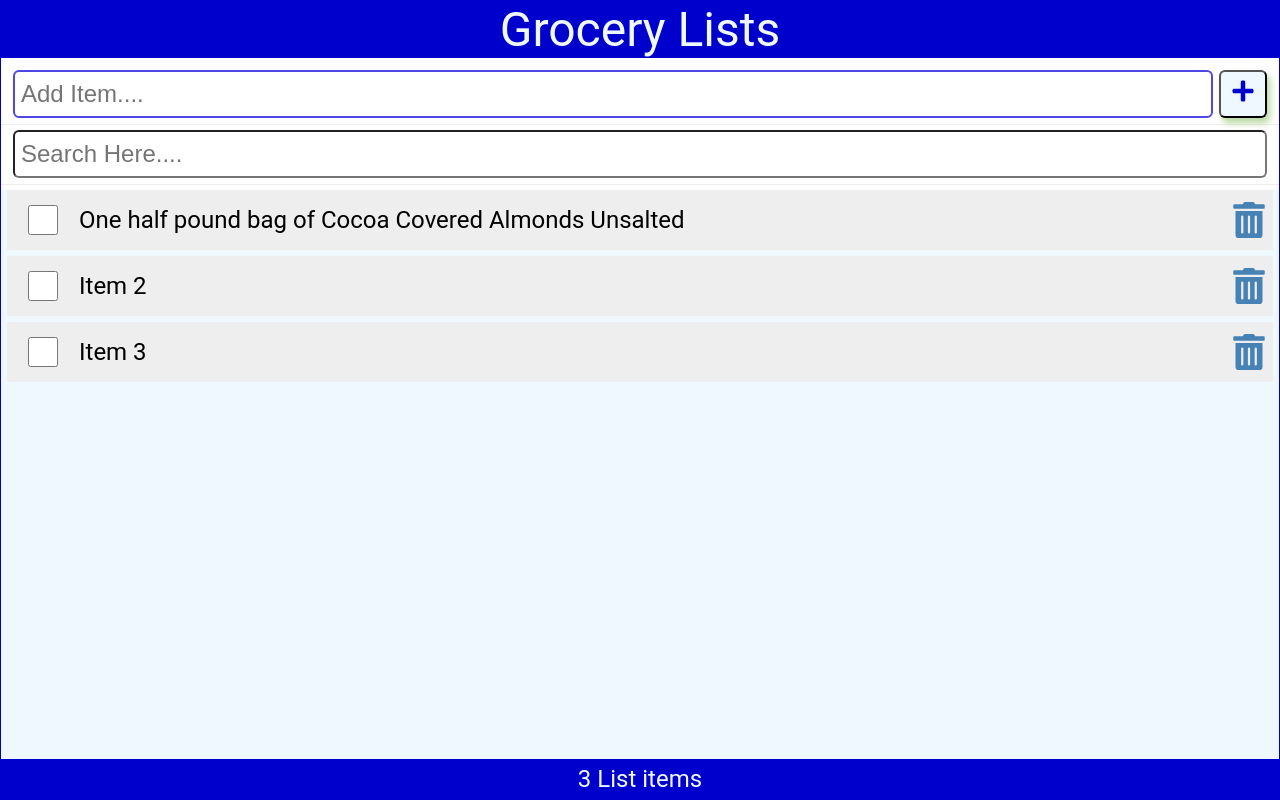
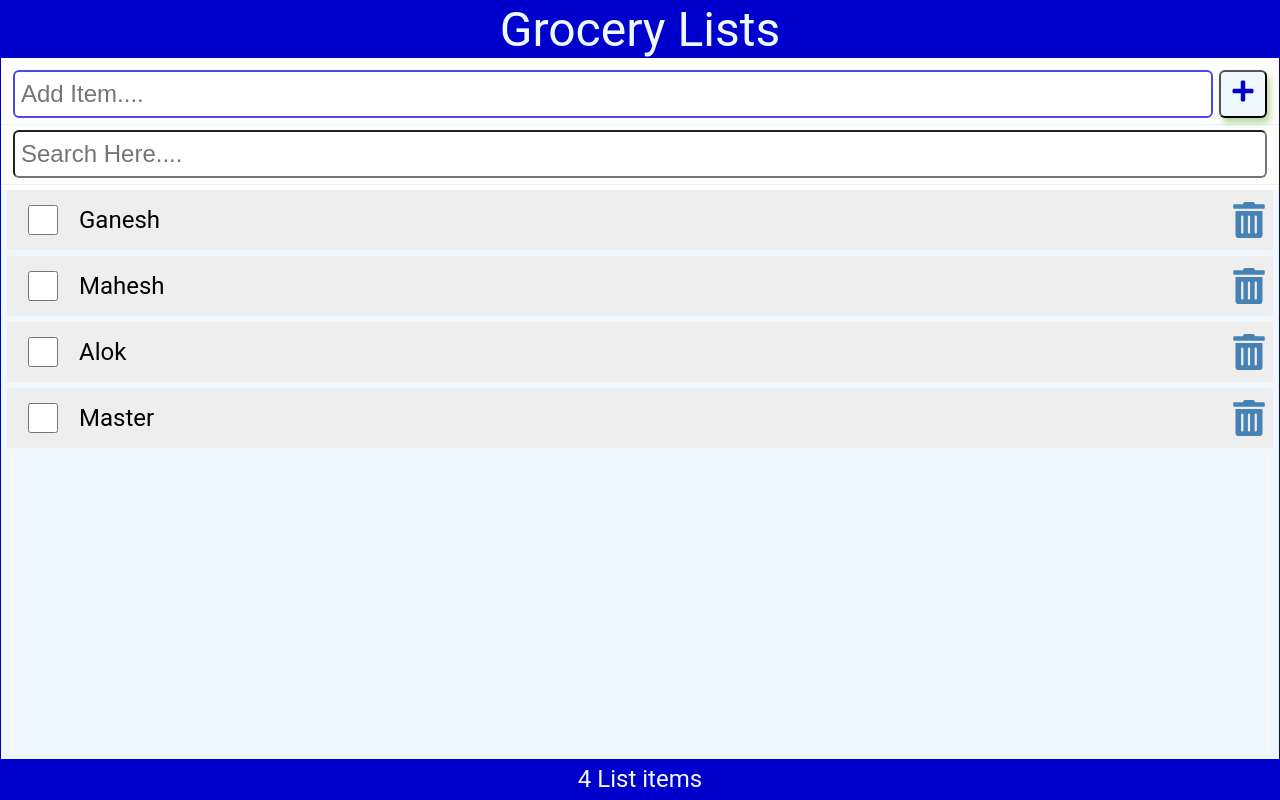
Before and after one commit to Karan551/React, a React (Vite) app in the folder react_with_dave_gray/01tut/01tut/: page / in a window 1280 px wide. Built offline with nearby package versions, Linux system fonts and the light colour scheme; data requests are answered from the project's data file.

Commit message:
update project with crud operations

```diff
--- a/react_with_dave_gray/01tut/01tut/data/db.json
+++ b/react_with_dave_gray/01tut/01tut/data/db.json
@@ -1,19 +1,24 @@
 {
   "items": [
     {
-      "id": 1,
-      "checked": false,
-      "item": "One half pound bag of Cocoa Covered Almonds Unsalted"
+      "id": "1",
+      "item": "Ganesh",
+      "checked": false
     },
     {
-      "id": 2,
-      "checked": false,
-      "item": "Item 2"
+      "id": "2",
+      "item": "Mahesh",
+      "checked": false
     },
     {
-      "id": 3,
-      "checked": false,
-      "item": "Item 3"
+      "id": "3",
+      "item": "Alok",
+      "checked": false
+    },
+    {
+      "id": "4",
+      "item": "Master",
+      "checked": false
     }
   ]
 }
--- a/react_with_dave_gray/01tut/01tut/src/App.jsx
+++ b/react_with_dave_gray/01tut/01tut/src/App.jsx
@@ -2,13 +2,13 @@ import Header from "./Components/Header";
 import Content from "./Components/Content";
 import Footer from "./Components/Footer";
 import AddItem from "./Components/AddItem";
+import SearchItem from "./Components/SearchItem";
 import { useState, useEffect } from "react";
 import { data } from "./data";
-import SearchItem from "./Components/SearchItem";
+import { apiRequest } from "./apiRequest";
 
 function App() {
-
-  const API_URL = "http://localhost:3500/items";
+  const API_URL = "http://localhost:3000/items";
 
   const css_styles = { fontSize: "1.5rem", flexGrow: "1", display: "grid", placeContent: "center", color: "red" };
 
@@ -49,26 +49,64 @@ function App() {
   }, []);
 
 
-  const handlCheck = (id) => {
+  const handlCheck = async (id) => {
 
     const listItems = items.map((eachObject) => (eachObject.id === id ? { ...eachObject, checked: !eachObject.checked } : eachObject));
 
     setItems(listItems);
+
+    const updatedItem = listItems.filter((eachObject) => eachObject.id === id);
+
+    const updateOptions = {
+      method: "PATCH",
+      headers: {
+        "Content-Type": "application/json"
+      },
+      body: JSON.stringify({ checked: updatedItem[0].checked })
+
+    };
+
+    const result = await apiRequest(`${API_URL}/${id}`, updateOptions);
+
+    if (result)
+      setFetchError(result);
+
+
   };
 
-  const handleDelete = (id) => {
+  const handleDelete = async (id) => {
     const listItems = items.filter((eachObject) => eachObject.id !== id);
 
     setItems(listItems);
+
+    const deleteOptions = {
+      method: "DELETE"
+    };
+    const result = await apiRequest(`${API_URL}/${id}`, deleteOptions);
+
+    if (result)
+      setFetchError(result);
+
   };
 
-  const addItem = (item) => {
-    const id = items.length ? items[items.length - 1].id + 1 : 1;
+
+  const addItem = async (item) => {
+    const id = items.length ? Number(items[items.length - 1].id) + 1 + "" : 1 + "";
 
     const myNewItem = { id, item, checked: false };
     const listItems = [...items, myNewItem];
     setItems(listItems);
 
+    const postOptions = {
+      method: "POST",
+      headers: {
+        "Content-Type": "application/json"
+      },
+      body: JSON.stringify(myNewItem)
+    };
+    const result = await apiRequest(API_URL, postOptions);
+    if (result)
+      setFetchError(result);
   };
 
   const handleSubmit = (event) => {
@@ -120,6 +158,6 @@ function App() {
 
     </div>
   );
+
 }
-
 export default App;
--- /dev/null
+++ b/react_with_dave_gray/01tut/01tut/src/apiRequest.js
@@ -0,0 +1,12 @@
+export const apiRequest = async (url = "", options = null, errorMsg = null) => {
+    try {
+
+
+        const response = await fetch(url, options);
+        if (!response.ok) throw new Error("Data can't be fetched via requeset...");
+    } catch (error) {
+        errorMsg = error.message;
+    } finally {
+        return errorMsg;
+    }
+};
```
